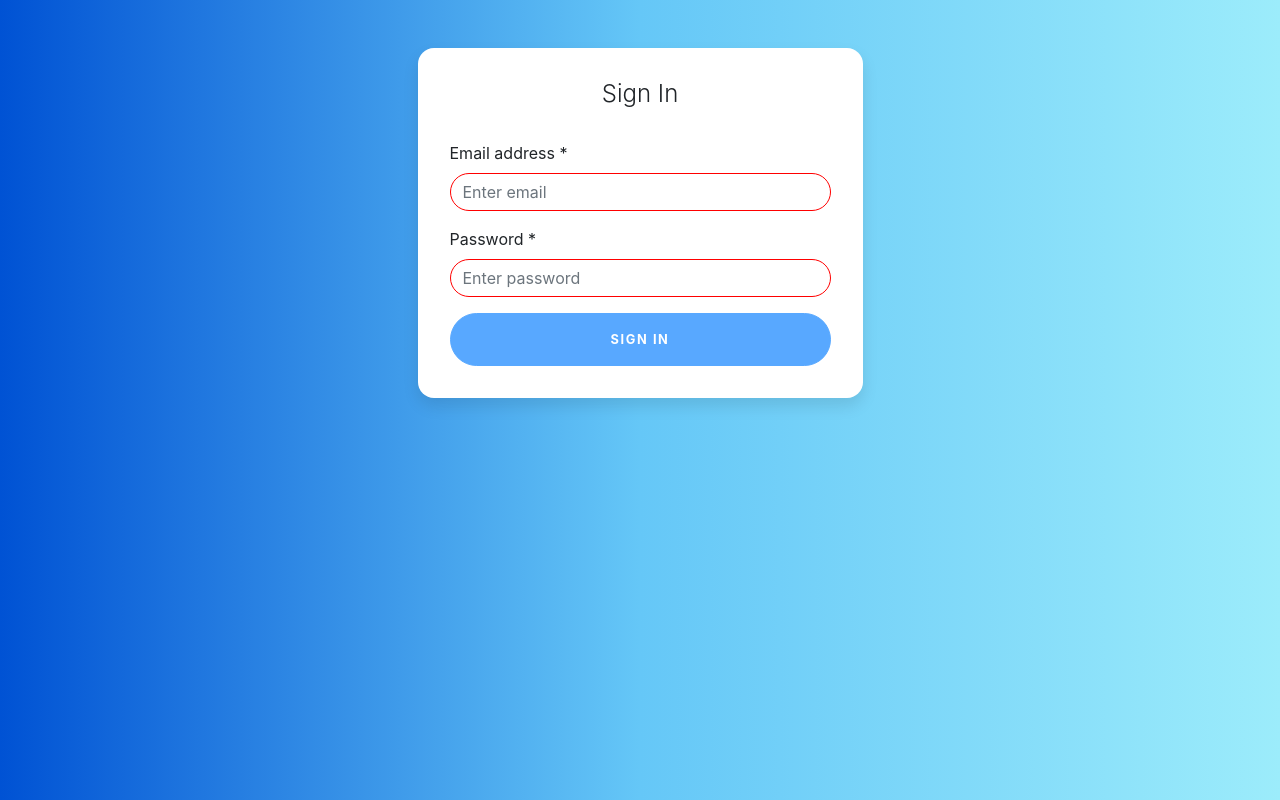
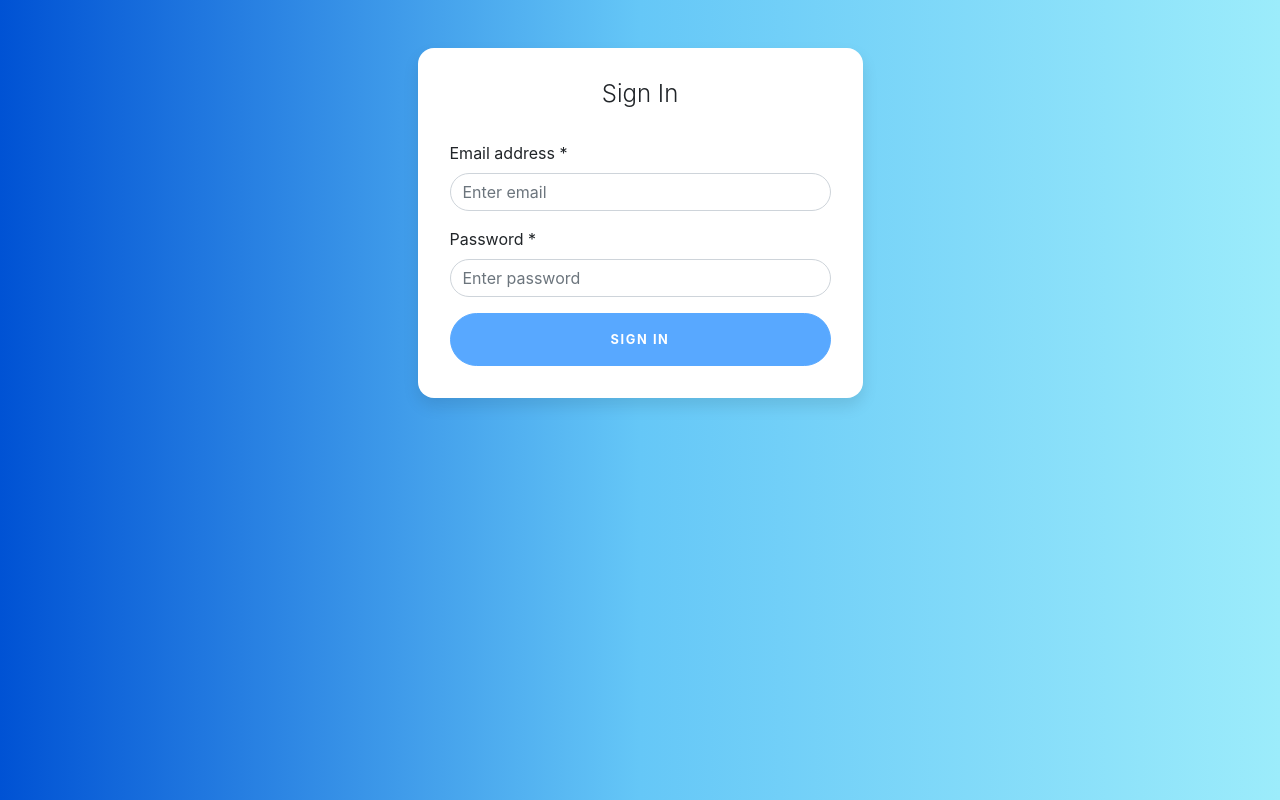
Before and after one commit to fransyozef/basic-login-angular, an Angular app: page /login in a window 1280 px wide. Built offline with nearby package versions, Linux system fonts and the light colour scheme.

Commit message:
login updates

```diff
--- a/src/app/_shared/ui/header/header.component.html
+++ b/src/app/_shared/ui/header/header.component.html
@@ -1,7 +1,7 @@
 <!-- Header navigation -->
 <nav class="navbar fixed-top navbar-expand-lg navbar-dark bg-dark fixed-top">
   <div class="container">
-    <a class="navbar-brand">Hangry</a>
+    <a class="navbar-brand">The Hangry Coder</a>
     <button class="navbar-toggler navbar-toggler-right" type="button" data-toggle="collapse" data-target="#navbarResponsive" aria-controls="navbarResponsive" aria-expanded="false" aria-label="Toggle navigation">
       <span class="navbar-toggler-icon"></span>
     </button>
--- a/src/app/dashboard/dashboard.component.html
+++ b/src/app/dashboard/dashboard.component.html
@@ -1,3 +1,4 @@
 <div class="container">
   <h1>Dashboard</h1>
+  <p>To epic shit here!</p>
 </div>
--- a/src/app/login/login.component.html
+++ b/src/app/login/login.component.html
@@ -8,12 +8,12 @@
 
             <div class="form-group">
               <label for="inputEmail">Email address *</label>
-              <input type="email" [ngClass]="{'required': loginForm.get('username').hasError('required') }" class="form-control rounded" id="inputEmail" aria-describedby="emailHelp" placeholder="Enter email" formControlName="username">
+              <input type="email" [ngClass]="{'required': loginForm.get('username').hasError('required') && (loginForm.get('username').dirty || loginForm.get('username').touched) }" class="form-control rounded" id="inputEmail" aria-describedby="emailHelp" placeholder="Enter email" formControlName="username">
             </div>
 
             <div class="form-group">
                 <label for="inputPassword">Password *</label>
-                <input type="password" class="form-control rounded" [ngClass]="{'required': loginForm.get('password').hasError('required') }" id="inputPassword" aria-describedby="passwordHelp" placeholder="Enter password" formControlName="password">
+                <input type="password" class="form-control rounded" [ngClass]="{'required': loginForm.get('password').hasError('required') && (loginForm.get('password').dirty || loginForm.get('password').touched) }" id="inputPassword" aria-describedby="passwordHelp" placeholder="Enter password" formControlName="password">
             </div>
 
             <p class="alert alert-danger" role="alert" *ngIf="error">
```
